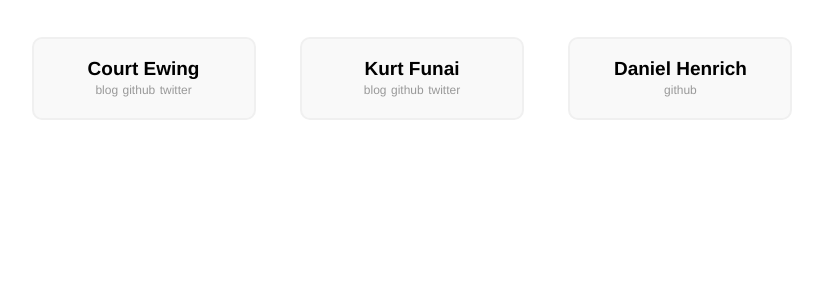
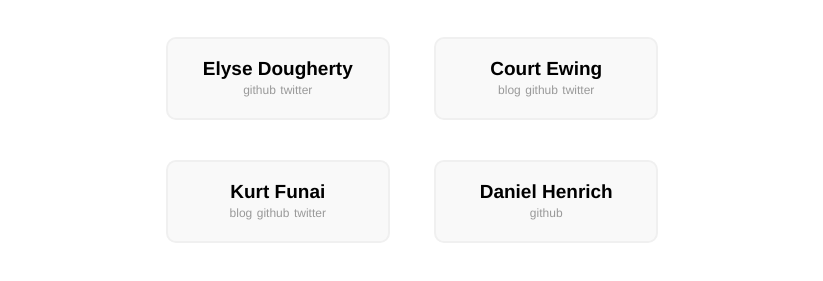
Before and after one commit to epixa/notsafeforweb.com, a plain HTML site: page index.html in a window 1280 px wide. Shown: the part 93-374 px from the top of the page, without its empty margins (228-1051 px from the left). Drawn offline with Linux system fonts and the light colour scheme.

Commit message:
Added Elyse

```diff
--- a/css/screen.css
+++ b/css/screen.css
@@ -10,7 +10,7 @@ body {
 body > header {
     margin: 40px auto 20px;
     text-align: center;
-    width: 860px;
+    width: 660px;
 }
 
 body > header h1 {
@@ -26,8 +26,8 @@ body > header a {
 body > section {
     margin: 0 auto;
     overflow: hidden;
-    width: 860px;
     text-align: center;
+    width: 660px;
 }
 
 .person {
--- a/index.html
+++ b/index.html
@@ -16,6 +16,14 @@
 </header>
 
 <section>
+    <section class="person">
+        <h1>Elyse Dougherty</h1>
+        <ul class="links">
+            <li><a href="http://github.com/esdougherty">github</a></li>
+            <li><a href="http://twitter.com/esdougherty">twitter</a></li>
+        </ul>
+    </section>
+
     <section class="person">
         <h1>Court Ewing</h1>
         <ul class="links">
```
